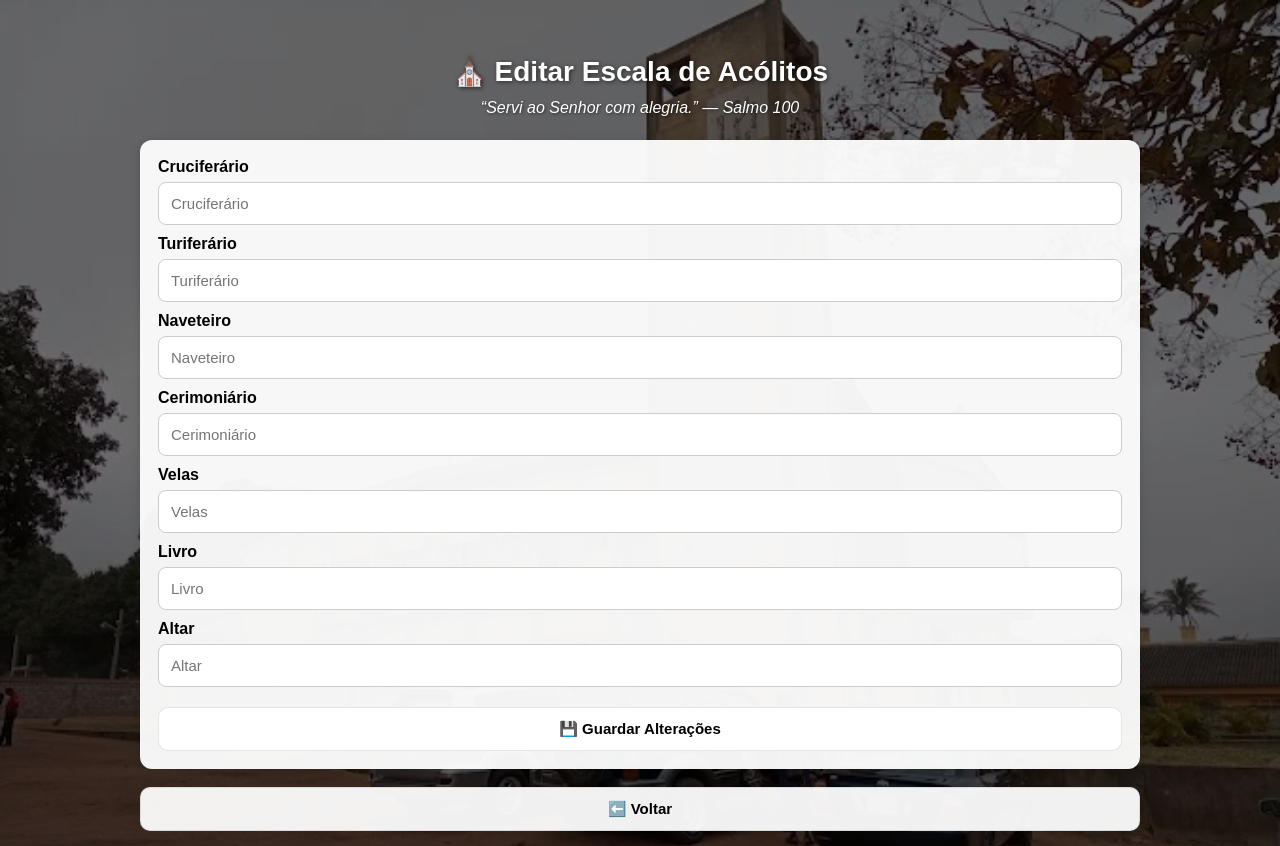
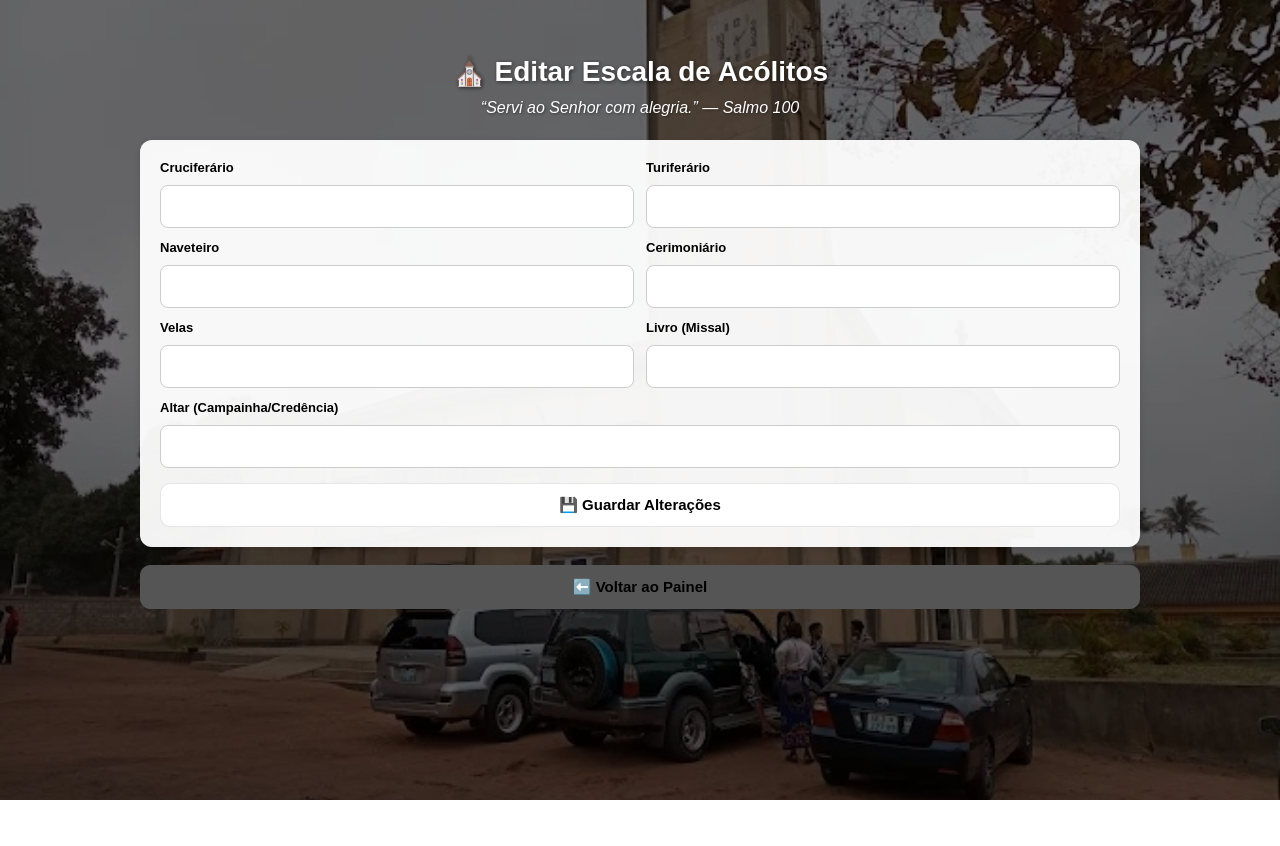
Before and after one commit to FSavel/sao-miguel-digital, a Flask app: template templates/edit_acolito.html in a window 1280 px wide. After the commit the page ends 800 px from the top, so only its background shows below. Run offline with Flask 3, Linux system fonts and the light colour scheme; the template is opened without the code that fills it, so the values that code supplies are empty; parts of the project's set-up code (start-up, migrations or seed data) failed here and were passed over.

Commit message:
Update edit_acolito.html

```diff
--- a/templates/edit_acolito.html
+++ b/templates/edit_acolito.html
@@ -1,119 +1,94 @@
 <!DOCTYPE html>
 <html lang="pt">
 <head>
-
     <meta charset="UTF-8">
     <meta name="viewport" content="width=device-width, initial-scale=1.0">
-
     <title>Editar Escala de Acólitos</title>
-
     <link rel="stylesheet" href="{{ url_for('static', filename='style.css') }}">
-
+    <style>
+        .form-grid {
+            display: grid;
+            grid-template-columns: repeat(auto-fit, minmax(140px, 1fr));
+            gap: 12px;
+            margin-bottom: 12px;
+        }
+        .form-grid div {
+            display: flex;
+            flex-direction: column;
+        }
+        label {
+            font-weight: bold;
+            font-size: 13px;
+            margin-bottom: 4px;
+            color: #444;
+        }
+        input {
+            margin-bottom: 0 !important;
+        }
+    </style>
 </head>
-
 <body>
 
 <div class="overlay">
 <div class="container">
 
-    <!-- TÍTULO -->
-    <h1 class="titulo-principal">
-        ⛪ Editar Escala de Acólitos
-    </h1>
+    <h1 class="titulo-principal">⛪ Editar Escala de Acólitos</h1>
+    <p class="frase-biblica">“Servi ao Senhor com alegria.” — Salmo 100</p>
 
-    <p class="frase-biblica">
-        “Servi ao Senhor com alegria.” — Salmo 100
-    </p>
+    {% set cruc = acolito.cruciferario if acolito is mapping else acolito[0] %}
+    {% set turi = acolito.turiferario if acolito is mapping else acolito[1] %}
+    {% set nave = acolito.naveteiro if acolito is mapping else acolito[2] %}
+    {% set ceri = acolito.cerimoniario if acolito is mapping else acolito[3] %}
+    {% set vela = acolito.velas if acolito is mapping else acolito[4] %}
+    {% set livr = acolito.livro if acolito is mapping else acolito[5] %}
+    {% set alta = acolito.altar if acolito is mapping else acolito[6] %}
 
-    <!-- CARD -->
-    <div class="card">
-
+    <div class="card" style="padding: 20px;">
         <form method="POST">
 
-            <!-- CRUCIFERÁRIO -->
-            <label><b>Cruciferário</b></label>
+            <div class="form-grid">
+                <div>
+                    <label>Cruciferário</label>
+                    <input type="text" name="cruciferario" value="{{ cruc if cruc is not none else '' }}" required>
+                </div>
+                <div>
+                    <label>Turiferário</label>
+                    <input type="text" name="turiferario" value="{{ turi if turi is not none else '' }}">
+                </div>
+            </div>
 
-            <input
-                type="text"
-                name="cruciferario"
-                value="{{ acolito.cruciferario }}"
-                placeholder="Cruciferário"
-                required
-            >
+            <div class="form-grid">
+                <div>
+                    <label>Naveteiro</label>
+                    <input type="text" name="naveteiro" value="{{ nave if nave is not none else '' }}">
+                </div>
+                <div>
+                    <label>Cerimoniário</label>
+                    <input type="text" name="cerimoniario" value="{{ ceri if ceri is not none else '' }}">
+                </div>
+            </div>
 
-            <!-- TURIFERÁRIO -->
-            <label><b>Turiferário</b></label>
+            <div class="form-grid">
+                <div>
+                    <label>Velas</label>
+                    <input type="text" name="velas" value="{{ vela if vela is not none else '' }}">
+                </div>
+                <div>
+                    <label>Livro (Missal)</label>
+                    <input type="text" name="livro" value="{{ livr if livr is not none else '' }}">
+                </div>
+            </div>
 
-            <input
-                type="text"
-                name="turiferario"
-                value="{{ acolito.turiferario }}"
-                placeholder="Turiferário"
-            >
+            <div style="display: flex; flex-direction: column; margin-bottom: 15px;">
+                <label>Altar (Campainha/Credência)</label>
+                <input type="text" name="altar" value="{{ alta if alta is not none else '' }}">
+            </div>
 
-            <!-- NAVETEIRO -->
-            <label><b>Naveteiro</b></label>
-
-            <input
-                type="text"
-                name="naveteiro"
-                value="{{ acolito.naveteiro }}"
-                placeholder="Naveteiro"
-            >
-
-            <!-- CERIMONIÁRIO -->
-            <label><b>Cerimoniário</b></label>
-
-            <input
-                type="text"
-                name="cerimoniario"
-                value="{{ acolito.cerimoniario }}"
-                placeholder="Cerimoniário"
-            >
-
-            <!-- VELAS -->
-            <label><b>Velas</b></label>
-
-            <input
-                type="text"
-                name="velas"
-                value="{{ acolito.velas }}"
-                placeholder="Velas"
-            >
-
-            <!-- MISSAL -->
-            <label><b>Livro</b></label>
-
-            <input
-                type="text"
-                name="livro"
-                value="{{ acolito.livro }}"
-                placeholder="Livro"
-            >
-
-            <!-- CAMPAINHA -->
-            <label><b>Altar</b></label>
-
-            <input
-                type="text"
-                name="altar"
-                value="{{ acolito.altar }}"
-                placeholder="Altar"
-            >
-
-            <!-- BOTÃO -->
-            <button class="botao" type="submit">
-                💾 Guardar Alterações
-            </button>
-
+            <button class="botao" type="submit">💾 Guardar Alterações</button>
         </form>
-
     </div>
 
-    <!-- VOLTAR -->
-    <a href="/admin" class="botao">
-        ⬅️ Voltar
-    </a>
+    <a href="/admin" class="botao" style="background-color: #555; border-color: #555;">⬅️ Voltar ao Painel</a>
 
 </div>
 </div>
```
